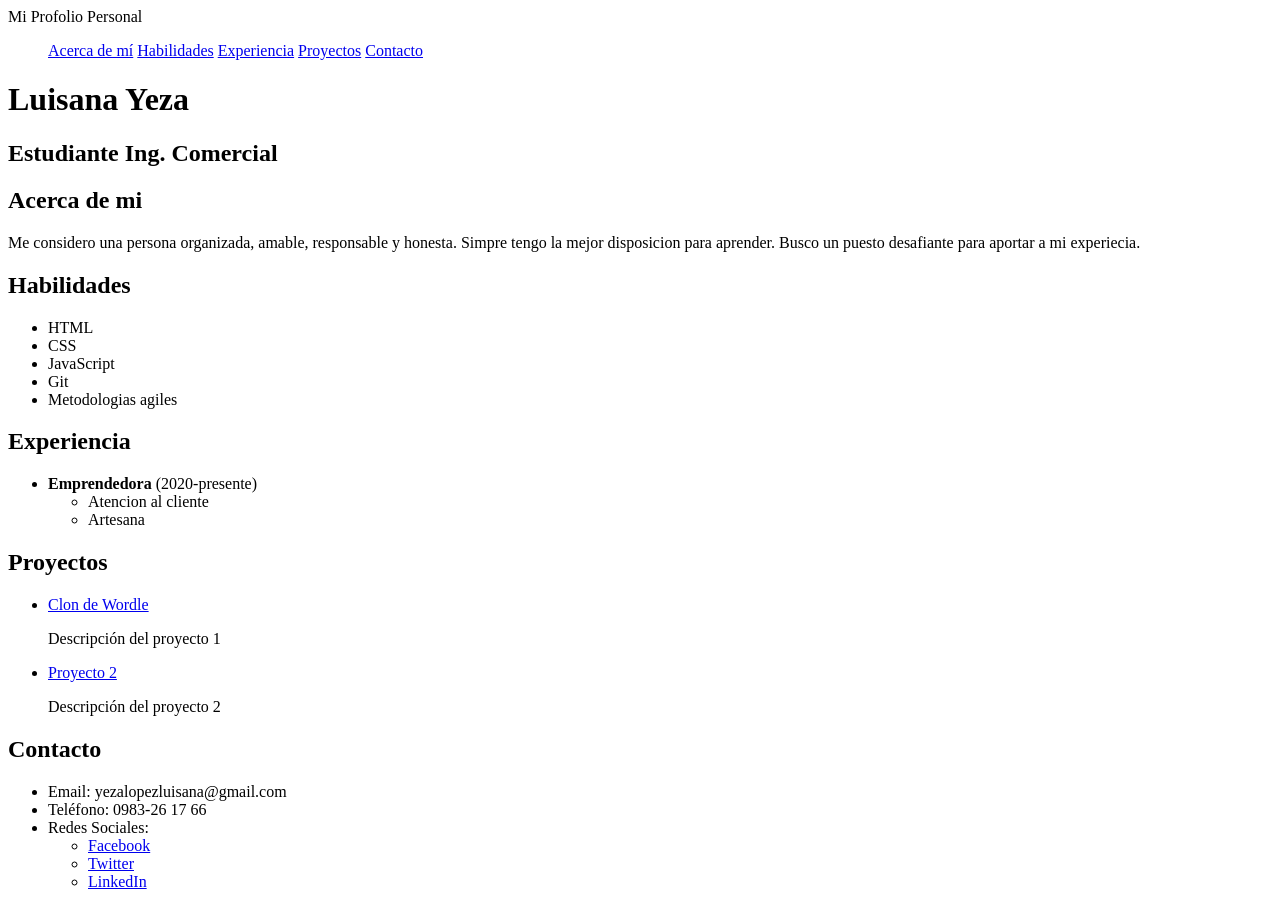
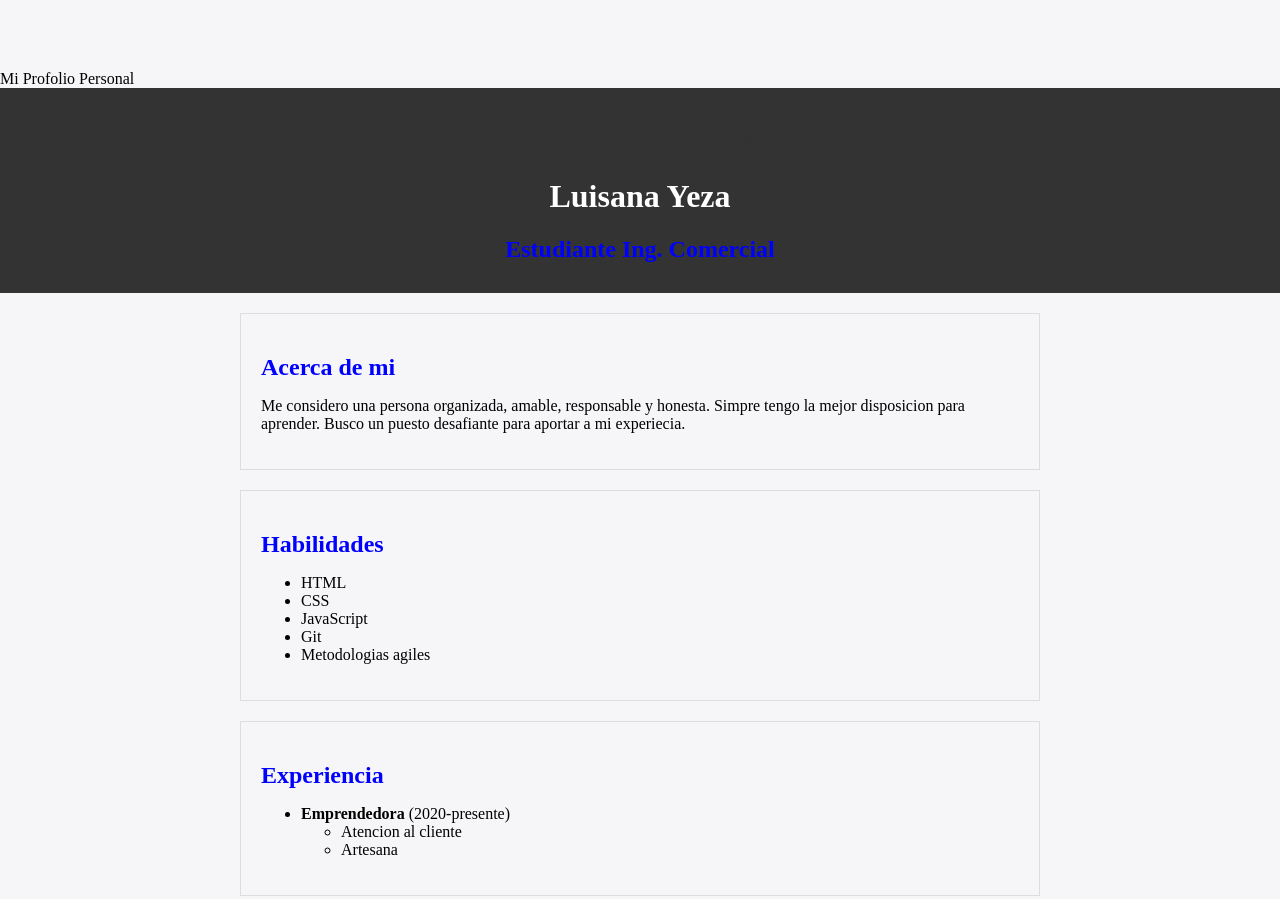
Before and after one commit to LuisanaYeza/Luisana.github.io, a plain HTML site: page index.html in a window 1280 px wide. Shown: the top 899 px of the page. Drawn offline with Linux system fonts and the light colour scheme.

Commit message:
Portfolio con CSS

```diff
--- a/index.html
+++ b/index.html
@@ -1,10 +1,9 @@
 <!DOCTYPE html>
 <html>
-
-   <head>
+  <head>
     <tittle>Mi Profolio Personal</tittle>
+    <link rel="stylesheet" href="./style.css"/>
    </head>
-
  <body>
    <header>
     <nav>
--- /dev/null
+++ b/style.css
@@ -0,0 +1,55 @@
+@import url('https://fonts.googleapis.com/css?family=Montserrat:400,800');
+
+h2{color: blue;}
+body{
+  background: #f6f5f7;
+  font-family: 'Times New Roman', sans-serif;
+  margin: 0;
+  scroll-behavior: smooth;
+  padding-top: 70px;
+}
+
+header {
+  background-color: #333;
+  color: #fff;
+  text-align: center;
+  padding: 20px;
+  margin-bottom: 20px;
+}
+
+h1 {
+  margin-top: 0;
+}
+
+h2 {
+  margin-bottom: 10px;
+}
+
+nav {
+  list-style: none;
+  padding: 0;
+  margin: 0;
+  text-align: center;
+}
+
+nav a {
+  text-decoration: none;
+  color: #333;
+  padding: 10px;
+  display: inline-block;
+}
+
+nav a:hover {
+  background-color: #ddd;
+}
+
+main {
+  max-width: 800px;
+  margin: 0 auto;
+}
+
+section {
+  padding: 20px;
+  border: 1px solid #ddd;
+  margin-bottom: 20px;
+}
```
